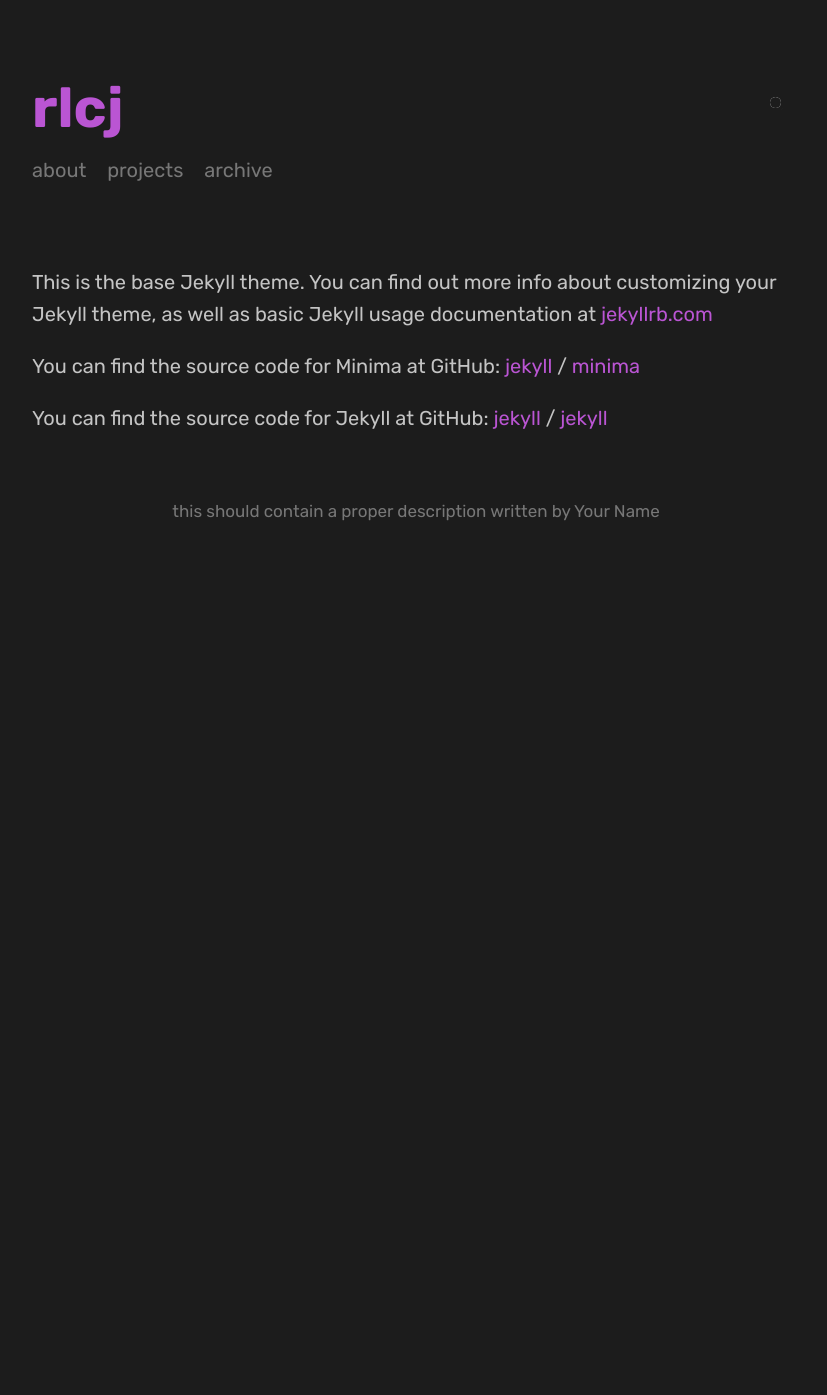
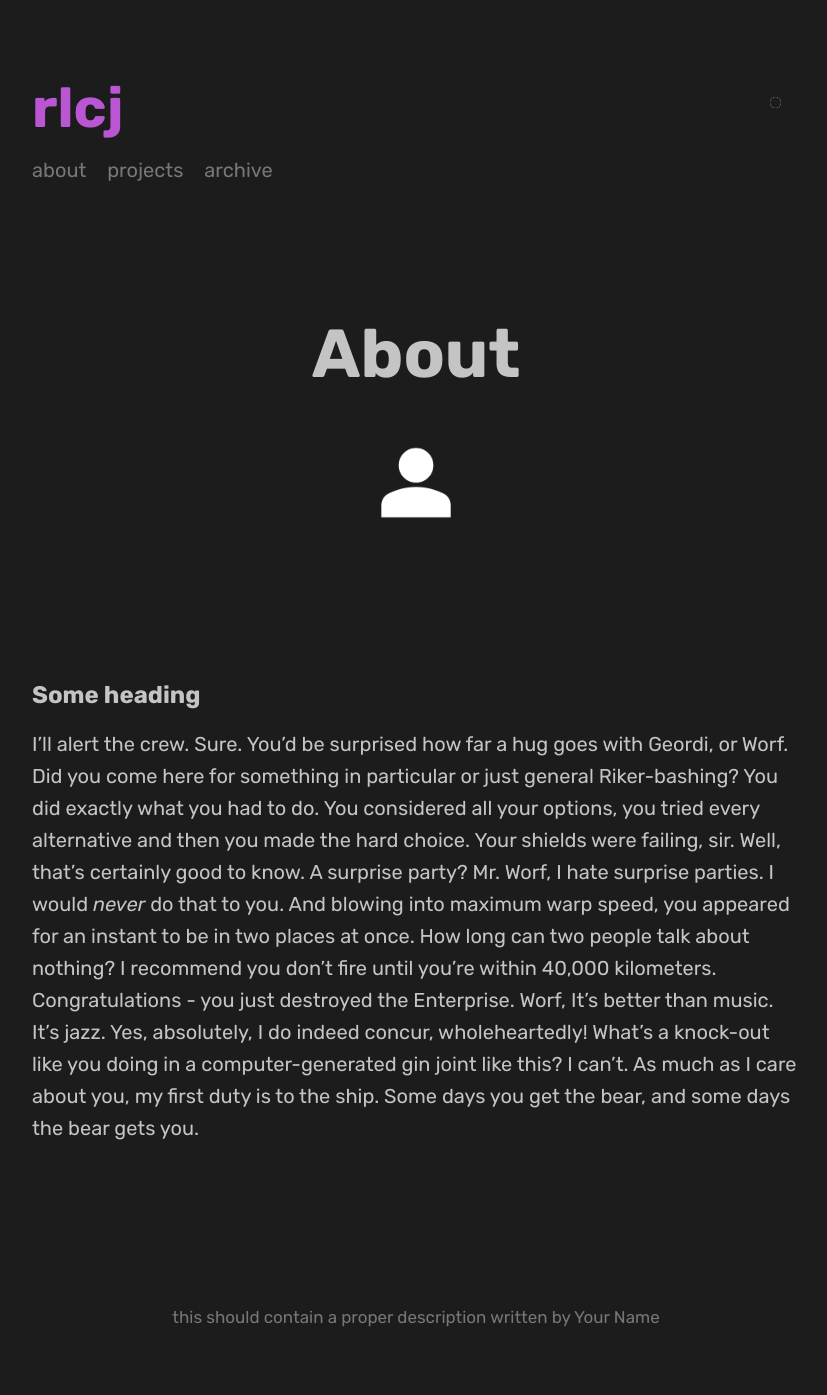
Before and after one commit to SpawnageLoong/rlcj, a Jekyll site: the page built from about.md, in a window 1280 px wide. Shown: the whole page, without its empty margins (224-1051 px from the left). Built offline with Jekyll 4.4.1, drawn with Linux system fonts in a browser that asks for light colours; before the commit the page ends 900 px from its top, so only the background shows below that.

Commit message:
Copy about page from dactl, remove unneeded css class

```diff
--- a/_config.yml
+++ b/_config.yml
@@ -38,8 +38,7 @@ author:
   github                    : github-user-name
   youtube                   : youtube-user-name
   linkedin                  : linkedin-user-name
-  photo                     : "assets/images/me2.png"
-  photo2x                   : "assets/images/me.png"
+  photo                     : /assets/images/me.png
 
 ## !!
 ## Advanced blog settings
--- a/_sass/_titles.scss
+++ b/_sass/_titles.scss
@@ -10,32 +10,6 @@
     width: 100%;
     margin-bottom: 6rem;
     height: 20rem;
-
-    text-align: center;
-    position: relative;
-
-    h1 {
-      font-weight: variables.$base-font-weight-bold;
-      font-size: variables.$post-title-size;
-      border: 0; // reset
-      a {
-        display: block; // slide border needs to cover the whole heading
-        @include mixins.border-slide(left)
-      }
-    }
-
-    // heading container
-    .heading-container {
-      position: relative;
-      top: 50%;
-      transform: translateY(-50%);
-    }
-
-}
-
-.tag-title-container {
-    width: 100%;
-    margin-bottom: 6rem;
 
     text-align: center;
     position: relative;
--- a/about.md
+++ b/about.md
@@ -4,15 +4,20 @@ title: About
 permalink: /about/
 ---
 
-This is the base Jekyll theme. You can find out more info about customizing your Jekyll theme, as well as basic Jekyll usage documentation at [jekyllrb.com](https://jekyllrb.com/)
+<div class="page" markdown="1">
+  <div class="page-title-container">
+    <div class="heading-container">
+      <h1>{{ page.title }}</h1>
+      <img
+        class="me"
+        alt="{{ author.name }}"
+        src="{{ site.author.photo | relative_url }}"
+      />
+    </div>
+  </div>
 
-You can find the source code for Minima at GitHub:
-[jekyll][jekyll-organization] /
-[minima](https://github.com/jekyll/minima)
+## Some heading
 
-You can find the source code for Jekyll at GitHub:
-[jekyll][jekyll-organization] /
-[jekyll](https://github.com/jekyll/jekyll)
+I'll alert the crew. Sure. You'd be surprised how far a hug goes with Geordi, or Worf. Did you come here for something in particular or just general Riker-bashing? You did exactly what you had to do. You considered all your options, you tried every alternative and then you made the hard choice. Your shields were failing, sir. Well, that's certainly good to know. A surprise party? Mr. Worf, I hate surprise parties. I would *never* do that to you. And blowing into maximum warp speed, you appeared for an instant to be in two places at once. How long can two people talk about nothing? I recommend you don't fire until you're within 40,000 kilometers. Congratulations - you just destroyed the Enterprise. Worf, It's better than music. It's jazz. Yes, absolutely, I do indeed concur, wholeheartedly! What's a knock-out like you doing in a computer-generated gin joint like this? I can't. As much as I care about you, my first duty is to the ship. Some days you get the bear, and some days the bear gets you.
 
-
-[jekyll-organization]: https://github.com/jekyll
+</div>
```
Also changed, not shown: _layouts/autopage_tags.html (+5 -5 lines), assets/images/me.png (added).
